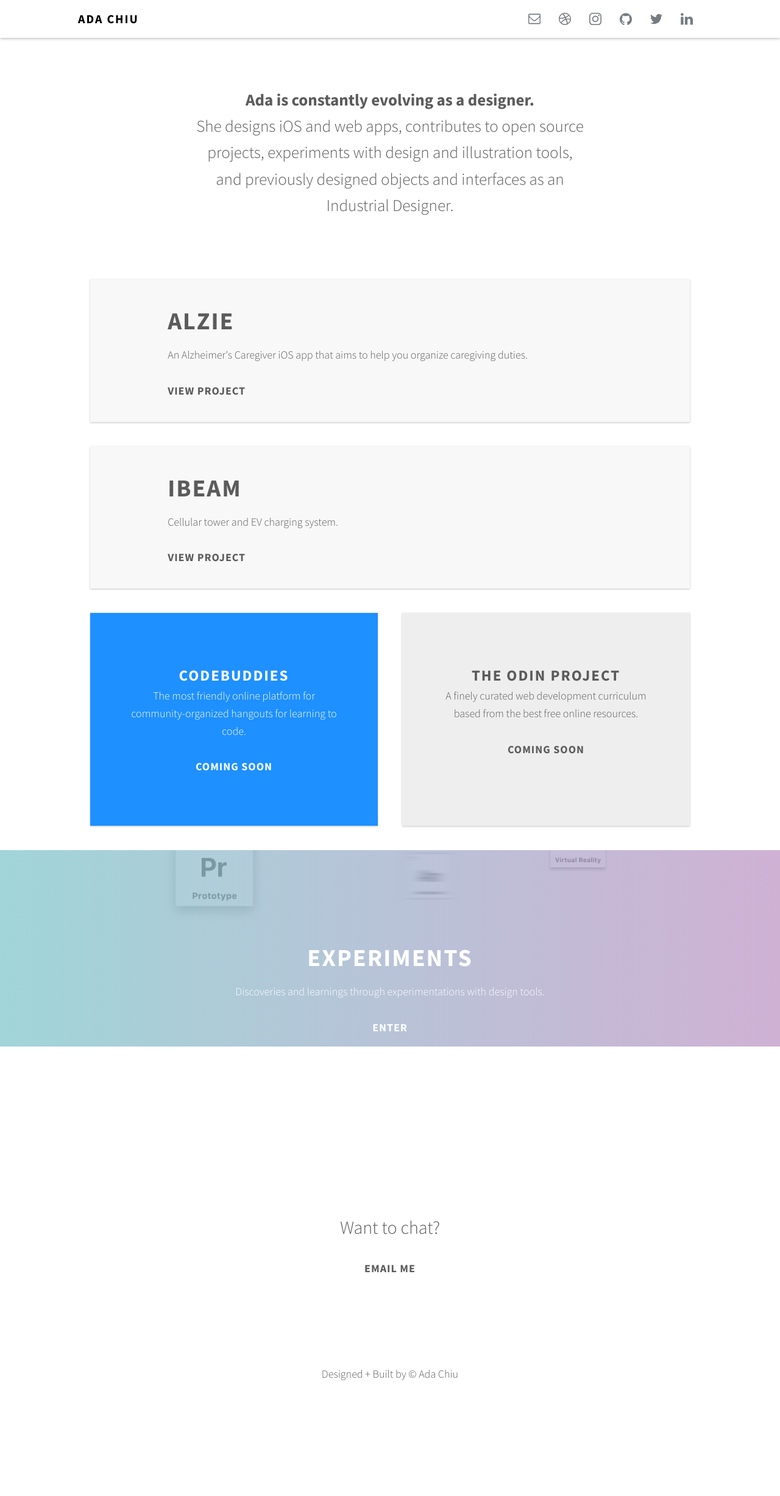
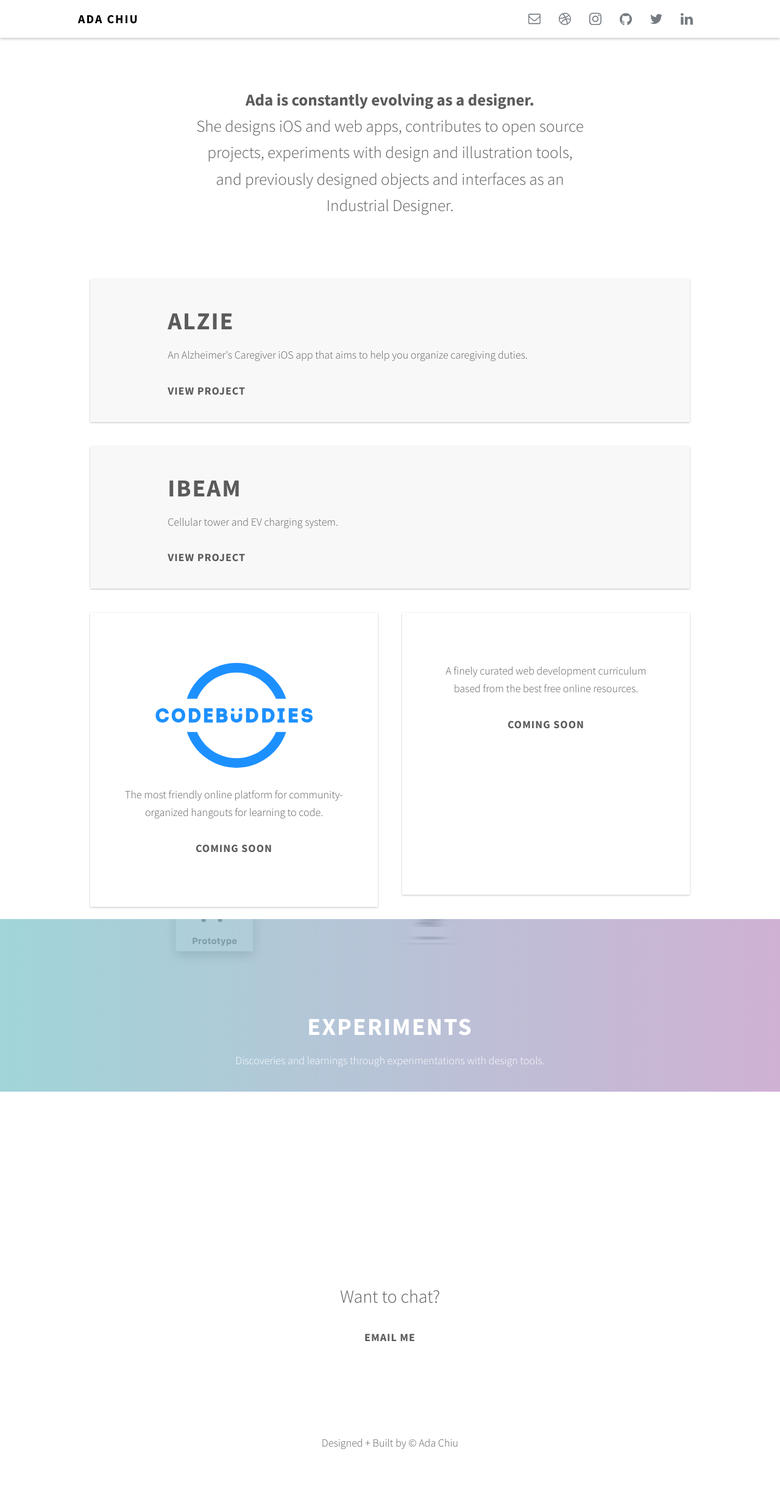
Before and after one commit to adachiu/adachiu.github.io, a Jekyll site: the page built from index.html, in a window 1280 px wide. Shown: the whole page at 61% size. Built offline with Jekyll 4.4.1, drawn with Linux system fonts in a browser that asks for light colours; before the commit the page ends 2339 px from its top, so only the background shows below that.

Commit message:
add cb-logo to homepage and edit cards

```diff
--- a/_includes/home-works.html
+++ b/_includes/home-works.html
@@ -24,13 +24,12 @@
 
     <section class="section-opensource">
       <section class="section-codebuddies card">
-        <h3 class="project-title">CodeBuddies</h2>
+        <img class="cb-logo" src="assets/img/codebuddies/cb-logo.svg" alt="CodeBuddies Open Source Project">
         <p class="project-desc">The most friendly online platform for community-organized hangouts for learning to code.</p>
         <a class="btn btn-codebuddies" href="{{ site.baseurl }}/codebuddies">Coming Soon</a>
       </section>
 
       <section class="section-odin card">
-        <h3 class="project-title">The Odin Project</h2>
         <p class="project-desc">A finely curated web development curriculum based from the best free online resources.</p>
         <a class="btn btn-odin" href="{{ site.baseurl }}/theodinproject">Coming Soon</a>
       </section>
--- a/assets/css/main.css
+++ b/assets/css/main.css
@@ -714,18 +714,30 @@
     /* line 1, 2-home/_home-works.scss */
     .works {
       width: 80%; } }
+  @media only screen and (min-width: 1600px) {
+    /* line 1, 2-home/_home-works.scss */
+    .works {
+      width: 60%; } }
+  @media only screen and (min-width: 2304px) {
+    /* line 1, 2-home/_home-works.scss */
+    .works {
+      width: 50%; } }
+  @media only screen and (min-width: 2880px) {
+    /* line 1, 2-home/_home-works.scss */
+    .works {
+      width: 60%; } }
 
-/* line 23, 2-home/_home-works.scss */
+/* line 38, 2-home/_home-works.scss */
 .card {
   box-shadow: 0 1px 3px rgba(0, 0, 0, 0.24);
   -webkit-transition: all 0.6s cubic-bezier(0.215, 0.61, 0.355, 1);
   transition: all 0.6s cubic-bezier(0.215, 0.61, 0.355, 1); }
 
-/* line 28, 2-home/_home-works.scss */
+/* line 43, 2-home/_home-works.scss */
 .card:hover {
   box-shadow: 0 14px 28px rgba(0, 0, 0, 0.25), 0 10px 10px rgba(0, 0, 0, 0.22); }
 
-/* line 34, 2-home/_home-works.scss */
+/* line 49, 2-home/_home-works.scss */
 .section-alzie {
   -webkit-box-align: center;
       -ms-flex-align: center;
@@ -743,27 +755,27 @@
   text-align: left;
   width: auto; }
   @media only screen and (min-width: 320px) {
-    /* line 34, 2-home/_home-works.scss */
+    /* line 49, 2-home/_home-works.scss */
     .section-alzie {
       margin: 20px 20px 40px; } }
   @media only screen and (min-width: 768px) {
-    /* line 34, 2-home/_home-works.scss */
+    /* line 49, 2-home/_home-works.scss */
     .section-alzie {
       margin: 20px; } }
   @media only screen and (min-width: 1024px) {
-    /* line 34, 2-home/_home-works.scss */
+    /* line 49, 2-home/_home-works.scss */
     .section-alzie {
       margin: 20px 20px 40px;
       width: auto; } }
-  /* line 64, 2-home/_home-works.scss */
+  /* line 79, 2-home/_home-works.scss */
   .section-alzie .section-alzie-text {
     padding: 0 0 0 10%;
     text-align: left; }
-    /* line 68, 2-home/_home-works.scss */
+    /* line 83, 2-home/_home-works.scss */
     .section-alzie .section-alzie-text .project-title,
     .section-alzie .section-alzie-text .project-desc {
       color: #5b5b5b; }
-    /* line 73, 2-home/_home-works.scss */
+    /* line 88, 2-home/_home-works.scss */
     .section-alzie .section-alzie-text .btn-alzie {
       color: #5b5b5b;
       -webkit-box-pack: start;
@@ -771,22 +783,22 @@
               justify-content: flex-start;
       margin-top: 1.6666666666666667em;
       padding: 0; }
-    /* line 80, 2-home/_home-works.scss */
+    /* line 95, 2-home/_home-works.scss */
     .section-alzie .section-alzie-text .btn-alzie:hover {
       opacity: .5; }
 
-/* line 86, 2-home/_home-works.scss */
+/* line 101, 2-home/_home-works.scss */
 .section-alzie-img {
   padding: 0 10% 0 0;
   width: 50%; }
 
-/* line 91, 2-home/_home-works.scss */
+/* line 106, 2-home/_home-works.scss */
 .section-alzie-img > img {
   margin: 0;
   max-height: 22.222em;
   width: auto; }
 
-/* line 99, 2-home/_home-works.scss */
+/* line 114, 2-home/_home-works.scss */
 .section-ibeam {
   -webkit-box-align: center;
       -ms-flex-align: center;
@@ -808,24 +820,24 @@
   text-align: center;
   width: auto; }
   @media only screen and (min-width: 320px) {
-    /* line 99, 2-home/_home-works.scss */
+    /* line 114, 2-home/_home-works.scss */
     .section-ibeam {
       margin: 20px 20px 40px;
       width: auto; } }
   @media only screen and (min-width: 768px) {
-    /* line 99, 2-home/_home-works.scss */
+    /* line 114, 2-home/_home-works.scss */
     .section-ibeam {
       margin: 20px;
       width: auto; } }
-  /* line 124, 2-home/_home-works.scss */
+  /* line 139, 2-home/_home-works.scss */
   .section-ibeam .section-ibeam-text {
     padding: 0 0 0 10%;
     text-align: left; }
-    /* line 128, 2-home/_home-works.scss */
+    /* line 143, 2-home/_home-works.scss */
     .section-ibeam .section-ibeam-text .project-title,
     .section-ibeam .section-ibeam-text .project-desc {
       color: #5b5b5b; }
-    /* line 133, 2-home/_home-works.scss */
+    /* line 148, 2-home/_home-works.scss */
     .section-ibeam .section-ibeam-text .btn-ibeam {
       color: #5b5b5b;
       -webkit-box-pack: start;
@@ -833,22 +845,22 @@
               justify-content: flex-start;
       margin-top: 1.6666666666666667em;
       padding: 0; }
-    /* line 140, 2-home/_home-works.scss */
+    /* line 155, 2-home/_home-works.scss */
     .section-ibeam .section-ibeam-text .btn-ibeam:hover {
       opacity: .5; }
 
-/* line 146, 2-home/_home-works.scss */
+/* line 161, 2-home/_home-works.scss */
 .section-ibeam-img {
   padding: 0 10% 0 0;
   width: 50%; }
 
-/* line 151, 2-home/_home-works.scss */
+/* line 166, 2-home/_home-works.scss */
 .section-ibeam-img > img {
   margin: 0;
   max-height: 22.222em;
   width: auto; }
 
-/* line 159, 2-home/_home-works.scss */
+/* line 174, 2-home/_home-works.scss */
 .section-opensource {
   display: -webkit-box;
   display: -ms-flexbox;
@@ -859,23 +871,26 @@
           flex-direction: row;
   margin: 0;
   padding: 0; }
+  /* line 180, 2-home/_home-works.scss */
+  .section-opensource p {
+    margin-top: 1.6666666666666667em; }
   @media only screen and (min-width: 320px) {
-    /* line 159, 2-home/_home-works.scss */
+    /* line 174, 2-home/_home-works.scss */
     .section-opensource {
       display: block; } }
   @media only screen and (min-width: 768px) {
-    /* line 159, 2-home/_home-works.scss */
+    /* line 174, 2-home/_home-works.scss */
     .section-opensource {
       display: -webkit-box;
       display: -ms-flexbox;
       display: flex; } }
 
-/* line 176, 2-home/_home-works.scss */
+/* line 195, 2-home/_home-works.scss */
 .section-codebuddies {
   -webkit-box-align: center;
       -ms-flex-align: center;
           align-items: center;
-  background-color: #1e90ff;
+  background-color: #fff;
   display: -webkit-box;
   display: -ms-flexbox;
   display: flex;
@@ -891,38 +906,57 @@
   text-align: center;
   width: auto; }
   @media only screen and (min-width: 320px) {
-    /* line 176, 2-home/_home-works.scss */
+    /* line 195, 2-home/_home-works.scss */
     .section-codebuddies {
-      margin: 20px 20px 40px; } }
+      margin: 20px 20px 40px; }
+      /* line 210, 2-home/_home-works.scss */
+      .section-codebuddies .cb-logo {
+        width: 70%; } }
   @media only screen and (min-width: 768px) {
-    /* line 176, 2-home/_home-works.scss */
+    /* line 195, 2-home/_home-works.scss */
     .section-codebuddies {
       margin: 20px;
-      padding: 8% 10%; } }
+      padding: 8% 5%; }
+      /* line 220, 2-home/_home-works.scss */
+      .section-codebuddies .cb-logo {
+        width: 70%; } }
   @media only screen and (min-width: 1024px) {
-    /* line 176, 2-home/_home-works.scss */
+    /* line 195, 2-home/_home-works.scss */
     .section-codebuddies {
-      margin: 20px 20px 40px;
-      padding: 8% 6%;
-      width: auto; } }
-  /* line 205, 2-home/_home-works.scss */
-  .section-codebuddies .project-title,
+      margin: 20px;
+      padding: 8% 5%; } }
+  @media only screen and (min-width: 1600px) {
+    /* line 195, 2-home/_home-works.scss */
+    .section-codebuddies {
+      margin: 20px;
+      padding: 8% 5%; } }
+  @media only screen and (min-width: 1800px) {
+    /* line 195, 2-home/_home-works.scss */
+    .section-codebuddies {
+      margin: 20px;
+      padding: 8%; } }
+  @media only screen and (min-width: 2880px) {
+    /* line 195, 2-home/_home-works.scss */
+    .section-codebuddies {
+      margin: 20px;
+      padding: 5% 12%; } }
+  /* line 249, 2-home/_home-works.scss */
   .section-codebuddies .project-desc {
-    color: #fff; }
-  /* line 210, 2-home/_home-works.scss */
+    color: #5b5b5b; }
+  /* line 253, 2-home/_home-works.scss */
   .section-codebuddies .btn-codebuddies {
-    color: #fff;
+    color: #5b5b5b;
     margin-top: 1.6666666666666667em; }
-  /* line 215, 2-home/_home-works.scss */
+  /* line 258, 2-home/_home-works.scss */
   .section-codebuddies .btn-codebuddies:hover {
     opacity: .5; }
 
-/* line 220, 2-home/_home-works.scss */
+/* line 263, 2-home/_home-works.scss */
 .section-odin {
   -webkit-box-align: center;
       -ms-flex-align: center;
           align-items: center;
-  background-color: #eee;
+  background-color: #fff;
   display: -webkit-box;
   display: -ms-flexbox;
   display: flex;
@@ -938,29 +972,28 @@
   text-align: center;
   width: auto; }
   @media only screen and (min-width: 320px) {
-    /* line 220, 2-home/_home-works.scss */
+    /* line 263, 2-home/_home-works.scss */
     .section-odin {
       margin: 20px 20px 40px; } }
   @media only screen and (min-width: 768px) {
-    /* line 220, 2-home/_home-works.scss */
+    /* line 263, 2-home/_home-works.scss */
     .section-odin {
       margin: 20px;
       padding: 8% 10%; } }
   @media only screen and (min-width: 1024px) {
-    /* line 220, 2-home/_home-works.scss */
+    /* line 263, 2-home/_home-works.scss */
     .section-odin {
       margin: 20px 20px 40px;
-      padding: 8% 6%;
+      padding: 5%;
       width: auto; } }
-  /* line 249, 2-home/_home-works.scss */
-  .section-odin .project-title,
+  /* line 292, 2-home/_home-works.scss */
   .section-odin .project-desc {
     color: #5b5b5b; }
-  /* line 254, 2-home/_home-works.scss */
+  /* line 296, 2-home/_home-works.scss */
   .section-odin .btn-odin {
     color: #5b5b5b;
     margin-top: 1.6666666666666667em; }
-  /* line 259, 2-home/_home-works.scss */
+  /* line 301, 2-home/_home-works.scss */
   .section-odin .btn-odin:hover {
     opacity: .5; }
 
```
Also changed, not shown: assets/css/2-home/_home-works.scss (+53 -11 lines), assets/img/codebuddies/cb-logo.svg (added).
